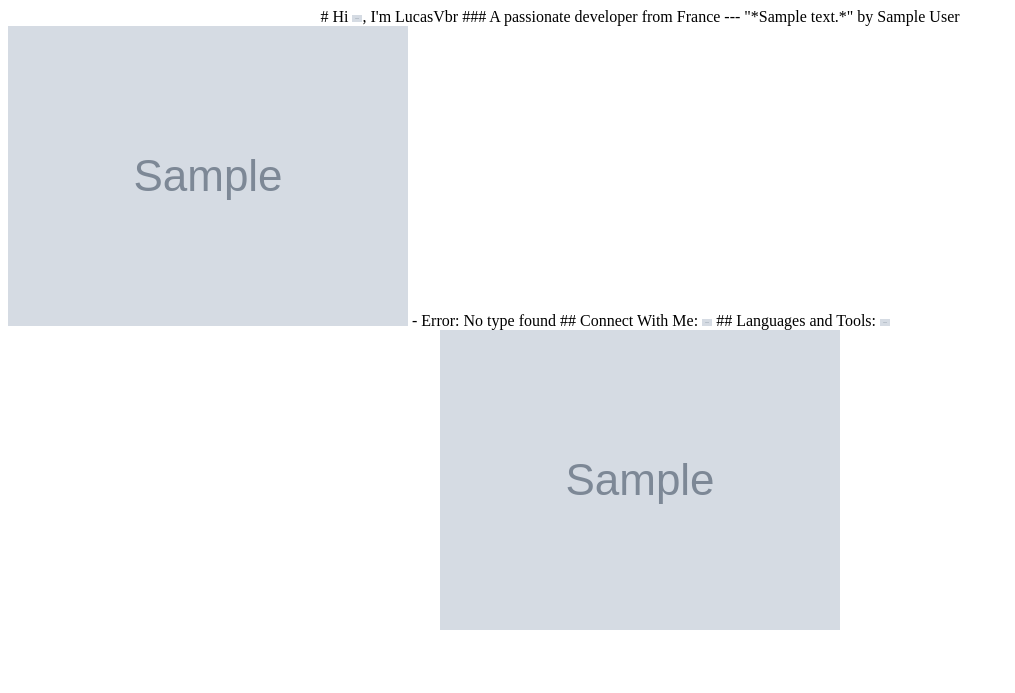
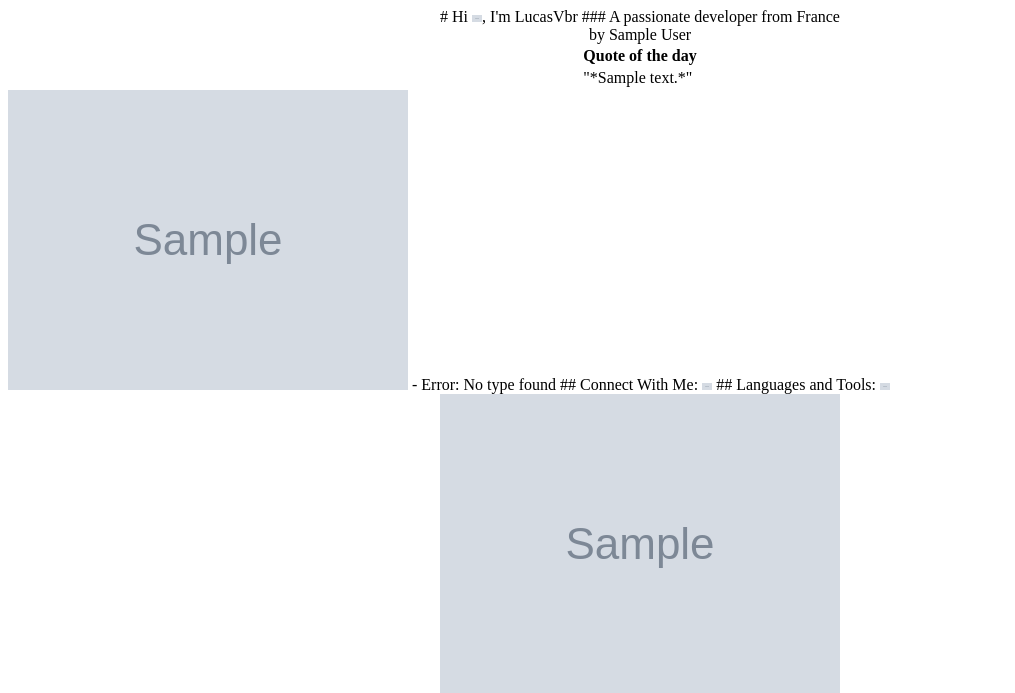
Before and after one commit to LucasVbr/LucasVbr, a Python web app: template templates/index.md.jinja in a window 1280 px wide. Shown: the top 693 px of the page, without its empty margins (0-1015 px from the left). Run offline with Jinja, Linux system fonts and the light colour scheme; the template is opened without the code that fills it: most values are stand-ins (such as "Sample title", 1, 10 or a date in 2020); grey boxes marked "Sample" are stand-in pictures.

Commit message:
Update header.md.jinja

```diff
--- a/templates/sections/header.md.jinja
+++ b/templates/sections/header.md.jinja
@@ -3,10 +3,16 @@
 # Hi {{ img(data.hi.src, data.hi.alt, data.hi.width) }}, I'm LucasVbr
 ### A passionate developer from France
 
----
-
-"*{{ quote.content }}*"
-
-by {{ quote.author }}
+<table>
+  <caption>by {{ quote.author }}</caption>
+  <thead>
+    <tr>
+      <th>Quote of the day</th>
+    </tr>
+  <thead>
+  <tr>
+    <td>"*{{ quote.content }}*"</td>
+  </tr>
+</table>
 
 </div>
```
